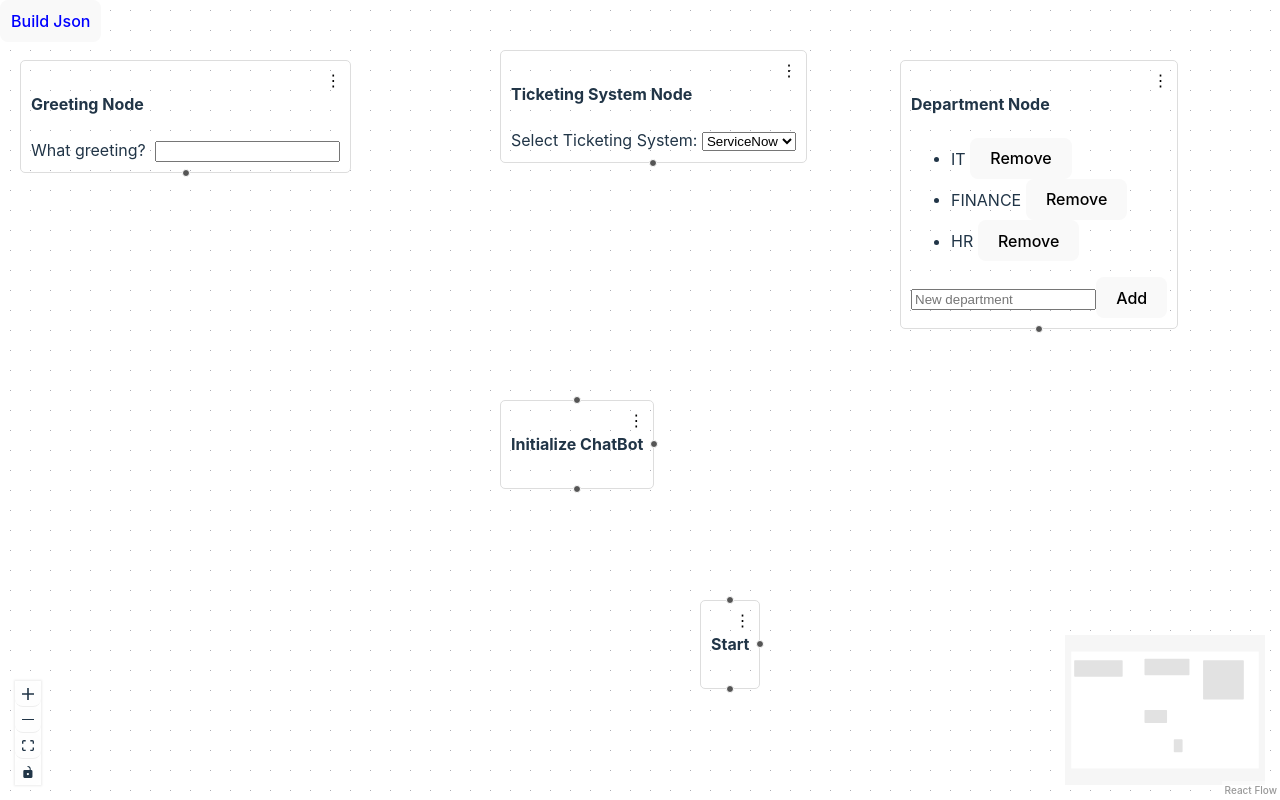
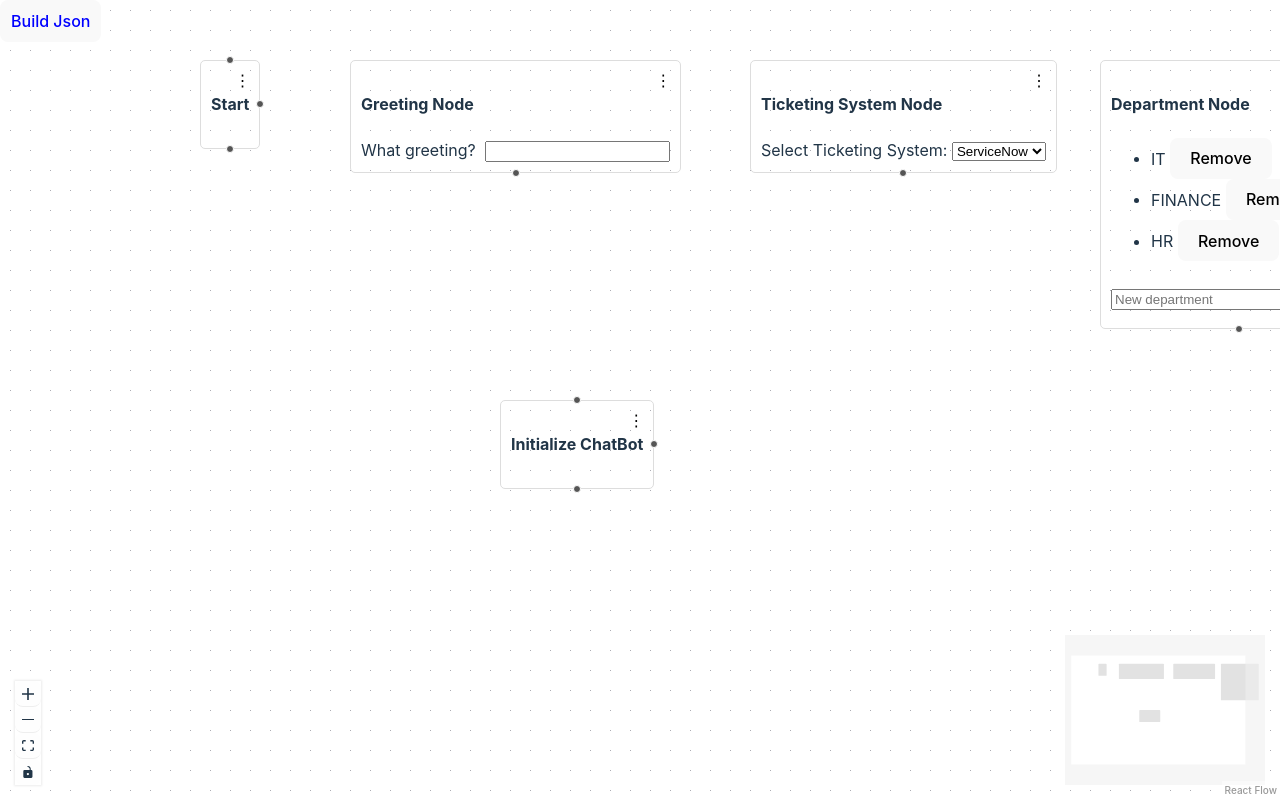
Before and after one commit to BhuvanNetAnalytiks/ChatBot_ReactFlow, a React (Vite) app: page / in a window 1280 px wide. Built offline with nearby package versions, Linux system fonts and the light colour scheme.

Commit message:
Changed the postioning

```diff
--- a/src/assets/nodes/combinedFlow.jsx
+++ b/src/assets/nodes/combinedFlow.jsx
@@ -96,7 +96,7 @@ const CombinedFlow = () => {
             {
                 id: 'greeting-1',
                 type: 'greetingNode',
-                position: { x: 20, y: 60 },
+                position: { x: 350, y: 60 },
                 data: {
                     greeting: '',
                     id: 'greeting-1', // Add id to data
@@ -114,7 +114,7 @@ const CombinedFlow = () => {
             {
                 id: 'department-1',
                 type: 'departmentNode',
-                position: { x: 900, y: 60 },
+                position: { x: 1100, y: 60 },
                 data: {
                     departments: ['IT', 'FINANCE', 'HR'],
                     newDepartment: '',
@@ -168,7 +168,7 @@ const CombinedFlow = () => {
             {
                 id: 'ticketing-1',
                 type: 'ticketingNode',
-                position: { x: 500, y: 50 },
+                position: { x: 750, y: 60 },
                 data: {
                     selected: 'ServiceNow',
                     id: 'ticketing-1', // Add id to data
@@ -195,7 +195,7 @@ const CombinedFlow = () => {
             {
                 id: 'startnode-1',
                 type: 'startNode',
-                position: { x: 700, y:600},
+                position: { x: 200, y:60},
                 data: {
                     id: 'startnode-1',
                     onOptions: handleNodeOptions,
@@ -264,7 +264,7 @@ const CombinedFlow = () => {
             },
             startNode: (node) => {
                 return{
-                    ...StartNode.steps[0],
+                    ...StartNodeJson.steps[0],
                     parameters: [],
                 };
             }
```
